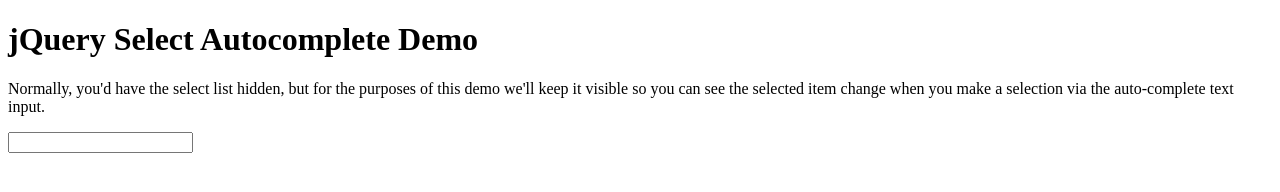
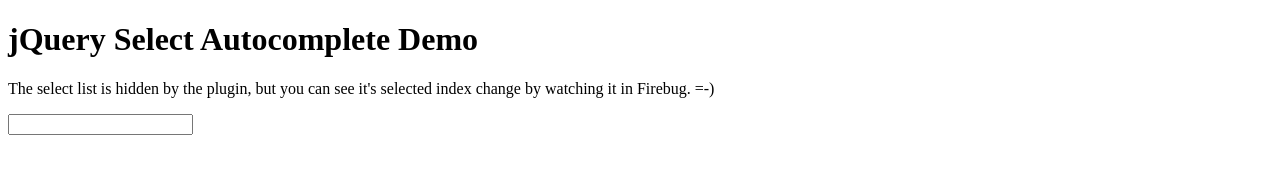
Before and after one commit to javierm/jquery-select-autocomplete, a plain HTML site: page index.html in a window 1280 px wide. Drawn offline with Linux system fonts and the light colour scheme.

Commit message:
changing demo page text

```diff
--- a/index.html
+++ b/index.html
@@ -21,8 +21,7 @@
 <body>
   <h1>jQuery Select Autocomplete Demo</h1>
 
-  <p>Normally, you'd have the select list hidden, but for the purposes of this demo we'll keep it visible so you can see the selected item change when
-    you make a selection via the auto-complete text input.</p>
+  <p>The select list is hidden by the plugin, but you can see it's selected index change by watching it in Firebug. =-)</p>
 
   <select class="autocomplete">
     <option value="" selected="selected"></option>
```
